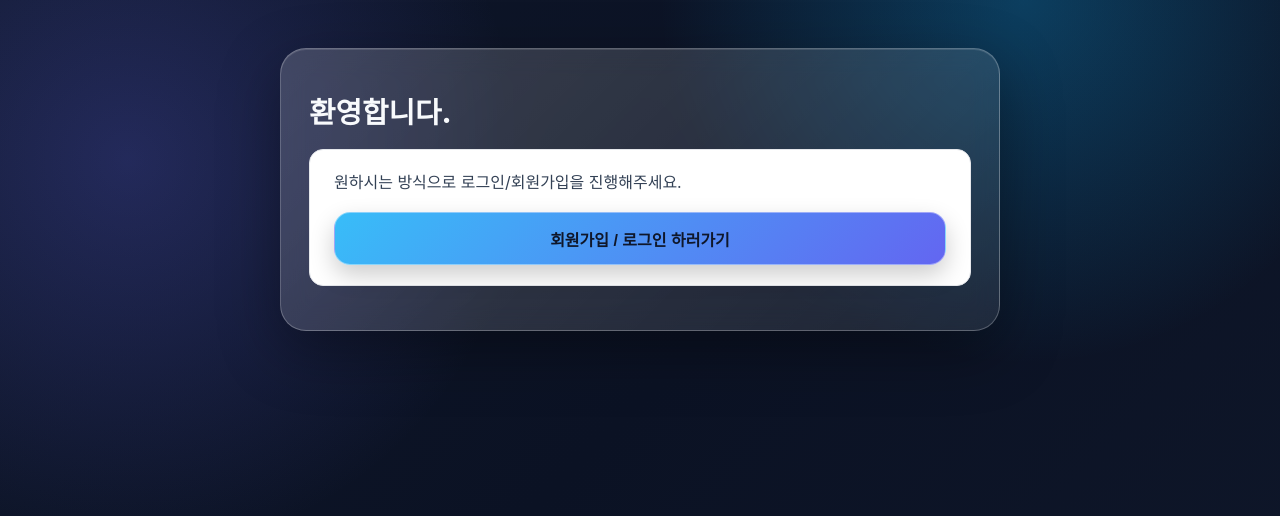
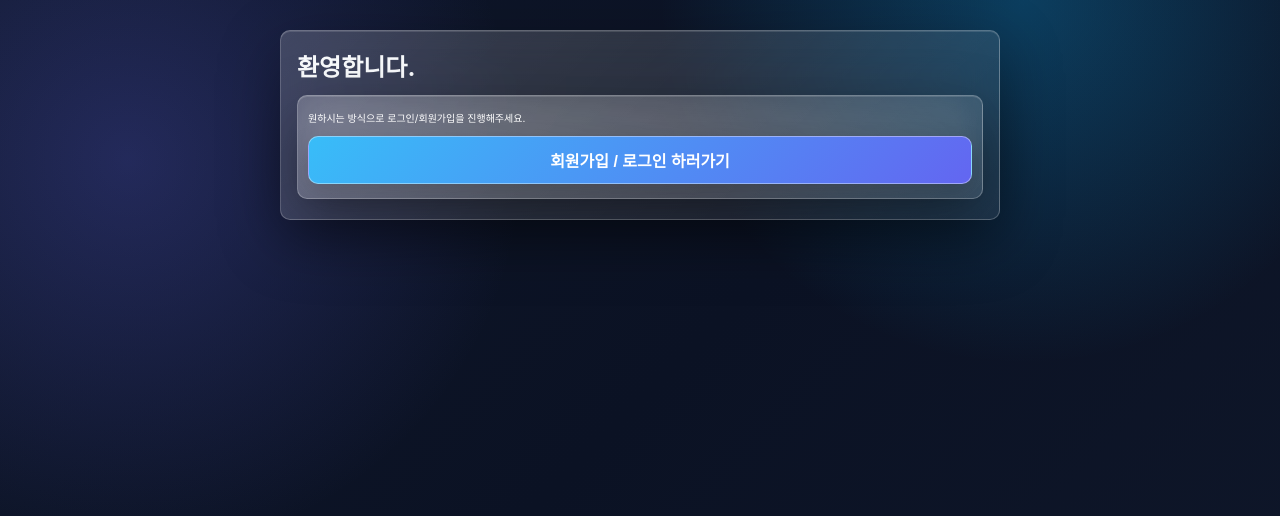
Before and after one commit to MinsangKwak/easyBudget, a React (Vite) app: page / in a window 1280 px wide. Shown: the top 516 px of the page. Built offline with nearby package versions, Linux system fonts and the light colour scheme.

Commit message:
[fix] update glassmorphizm style

```diff
--- a/src/App.css
+++ b/src/App.css
@@ -1,3 +1,6 @@
+html{
+  font-size:62.5%;
+}
 .app_root {
   min-height: 100vh;
   padding: 3rem 1.5rem 3.5rem;
--- a/src/components/Content/Inner/index.css
+++ b/src/components/Content/Inner/index.css
@@ -1,9 +1,11 @@
 .content_inner {
-  background-color: #fff;
-  border: 1px solid #e5e7eb;
-  border-radius: 14px;
-  padding: 1.25rem 1.5rem;
+  background: linear-gradient(135deg, rgba(255, 255, 255, 0.18), rgba(255, 255, 255, 0.08));
+  box-shadow: 0 20px 60px rgba(0, 0, 0, 0.35), 0 1px 0 rgba(255, 255, 255, 0.12) inset;
+  border: 1px solid rgba(255, 255, 255, 0.25);
+  border-radius: 10px;
+  padding: 1.4rem 1rem;
   display: flex;
   flex-direction: column;
   gap: 1rem;
+  backdrop-filter: blur(20px);
 }
--- a/src/components/Content/Title/index.css
+++ b/src/components/Content/Title/index.css
@@ -1,9 +1,9 @@
 .content_title {
   margin: 0;
-  font-size: 1.8rem;
+  font-size: 2.4rem;
   line-height: 1.4;
   color: #f8fafc;
-  font-weight: 800;
+  font-weight: 700;
 }
 
 .title_inner {
--- a/src/components/Form/BaseButton/index.css
+++ b/src/components/Form/BaseButton/index.css
@@ -6,11 +6,11 @@
   width: 100%;
   min-height: 48px;
   padding: 0.85rem 1rem;
-  border-radius: 16px;
+  border-radius: 10px;
   border: 1px solid rgba(255, 255, 255, 0.2);
   background: rgba(255, 255, 255, 0.1);
   color: #f8fafc;
-  font-size: 1rem;
+  font-size: 1.6rem;
   font-weight: 600;
   cursor: pointer;
   transition: background-color 0.2s ease, border-color 0.2s ease,
@@ -41,7 +41,7 @@
 
 .btn_solid__primary {
   background: linear-gradient(135deg, #38bdf8, #6366f1);
-  color: #0f172a;
+  color: #FFFFFF;
   border-color: rgba(255, 255, 255, 0.4);
 }
 
--- a/src/components/Layout/Screen/index.css
+++ b/src/components/Layout/Screen/index.css
@@ -1,12 +1,12 @@
 .screen {
   width: min(720px, 100%);
   margin: 0 auto;
-  padding: 2.75rem 1.75rem;
+  padding: 2rem 1.6rem;
   background: linear-gradient(135deg, rgba(255, 255, 255, 0.18), rgba(255, 255, 255, 0.08));
-  border-radius: 26px;
+  border-radius: 10px;
   box-shadow: 0 20px 60px rgba(0, 0, 0, 0.35), 0 1px 0 rgba(255, 255, 255, 0.12) inset;
   border: 1px solid rgba(255, 255, 255, 0.25);
-  backdrop-filter: blur(14px);
+  backdrop-filter: blur(20px);
   -webkit-backdrop-filter: blur(14px);
 }
 
--- a/src/components/Screen/Intro/index.css
+++ b/src/components/Screen/Intro/index.css
@@ -1,5 +1,5 @@
 .screen_main .intro_text {
   margin: 0;
-  color: #334155;
+  color: #FFFFFF;
   line-height: 1.6;
 }
--- a/src/components/Screen/Member/Join/index.jsx
+++ b/src/components/Screen/Member/Join/index.jsx
@@ -34,7 +34,7 @@ const ScreenJoin = ({ onClickCert, onClickEmail, onClickGoogle }) => {
           <li>
             <Button
               type="button"
-              variant="line__primary"
+              variant="line__black"
               onClick={onClickCert}
             >
               금융인증서로 가입하기
```
